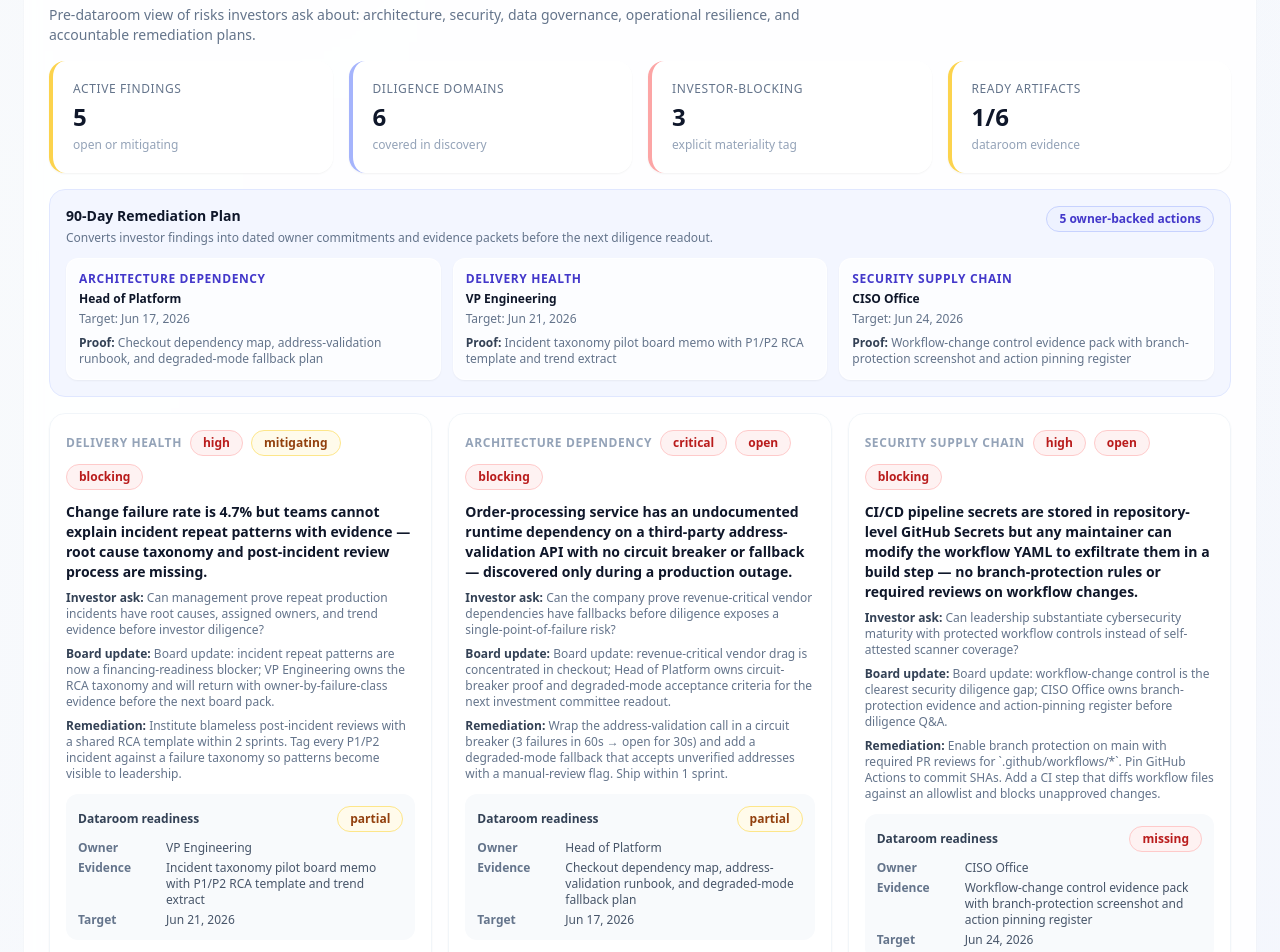
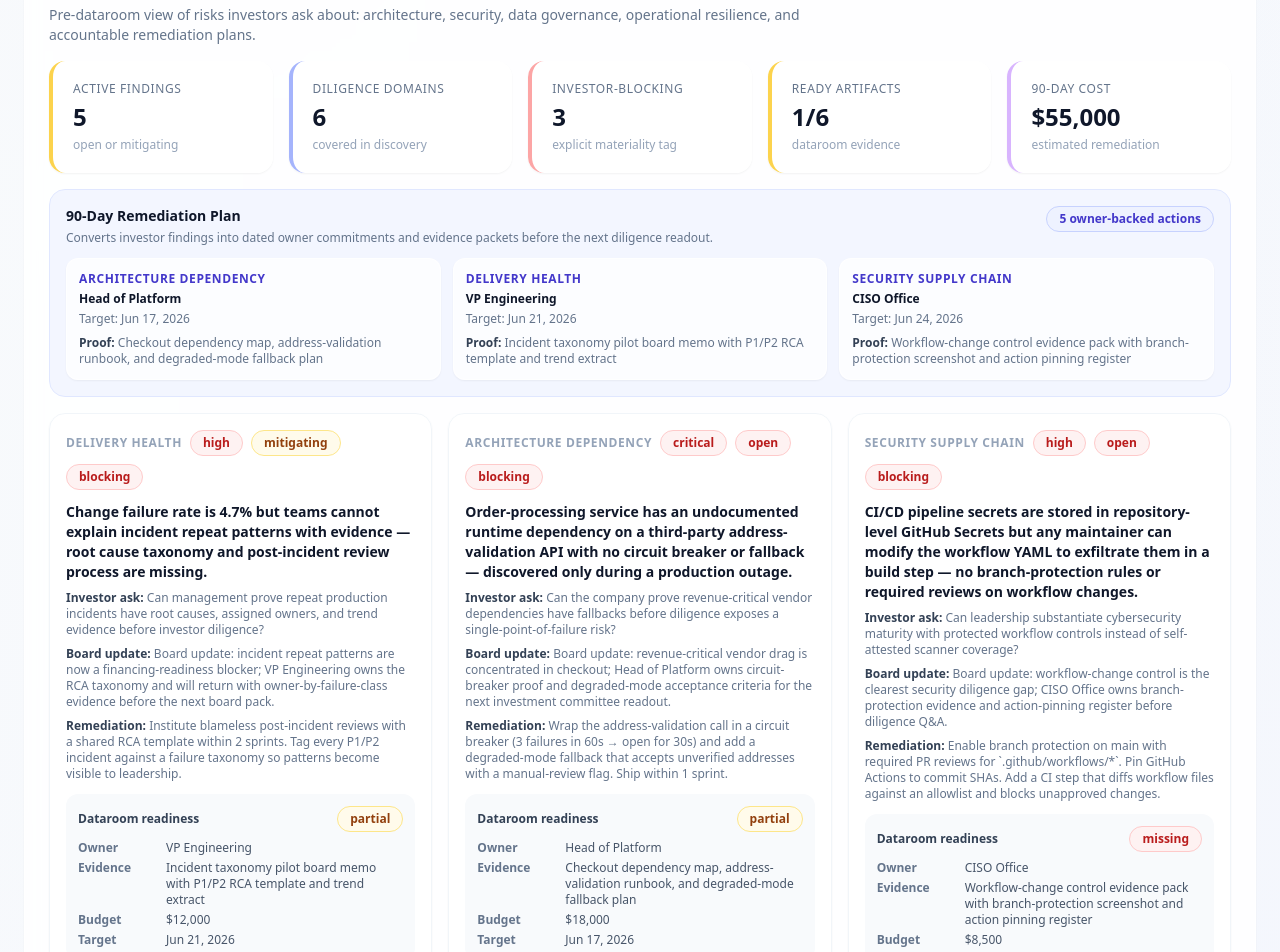
Before and after one commit to tensorgarden/cto-advisory-dashboard, a Next.js app: page / in a window 1280 px wide. Shown: the part 320-1272 px from the top of the page. Built offline with nearby package versions, Linux system fonts and the light colour scheme.

Commit message:
Cost diligence remediation plan

```diff
--- a/src/app/page.tsx
+++ b/src/app/page.tsx
@@ -583,6 +583,16 @@ function DiligenceFindingCard({ finding }: { finding: DueDiligenceFinding }) {
             <dd>{finding.evidenceArtifact}</dd>
           </div>
           <div className="flex gap-2">
+            <dt className="min-w-20 font-semibold text-slate-500">Budget</dt>
+            <dd>
+              {new Intl.NumberFormat("en-US", {
+                style: "currency",
+                currency: "USD",
+                maximumFractionDigits: 0,
+              }).format(finding.estimatedRemediationCostUsd)}
+            </dd>
+          </div>
+          <div className="flex gap-2">
             <dt className="min-w-20 font-semibold text-slate-500">Target</dt>
             <dd>
               {new Date(finding.targetRemediationDate).toLocaleDateString(
@@ -608,6 +618,15 @@ function DiligenceReadinessSection() {
   const readyDataroomArtifacts = demoDueDiligenceFindings.filter(
     (finding) => finding.dataroomStatus === "ready"
   ).length;
+  const ninetyDayRemediationCost = demoNinetyDayDiligencePlan.reduce(
+    (total, finding) => total + finding.estimatedRemediationCostUsd,
+    0
+  );
+  const formattedRemediationCost = new Intl.NumberFormat("en-US", {
+    style: "currency",
+    currency: "USD",
+    maximumFractionDigits: 0,
+  }).format(ninetyDayRemediationCost);
 
   return (
     <Card>
@@ -626,7 +645,7 @@ function DiligenceReadinessSection() {
           {investorBlockingFindings.length} blocking risks
         </Badge>
       </div>
-      <div className="mb-4 grid grid-cols-1 gap-4 md:grid-cols-4">
+      <div className="mb-4 grid grid-cols-1 gap-4 md:grid-cols-5">
         <StatCard
           label="Active Findings"
           value={String(activeFindings.length)}
@@ -654,6 +673,12 @@ function DiligenceReadinessSection() {
               : "amber"
           }
           subtitle="dataroom evidence"
+        />
+        <StatCard
+          label="90-Day Cost"
+          value={formattedRemediationCost}
+          tone="purple"
+          subtitle="estimated remediation"
         />
       </div>
       <div className="mb-4 rounded-2xl border border-indigo-100 bg-indigo-50/70 p-4">
--- a/src/lib/demo-data.ts
+++ b/src/lib/demo-data.ts
@@ -514,6 +514,7 @@ export const demoDueDiligenceFindings: DueDiligenceFinding[] = [
       "Institute blameless post-incident reviews with a shared RCA template within 2 sprints. Tag every P1/P2 incident against a failure taxonomy so patterns become visible to leadership.",
     executiveOwner: "VP Engineering",
     evidenceArtifact: "Incident taxonomy pilot board memo with P1/P2 RCA template and trend extract",
+    estimatedRemediationCostUsd: 12000,
     targetRemediationDate: "2026-06-21",
     discoveredAt: "2026-06-01",
     resolvedAt: null,
@@ -537,6 +538,7 @@ export const demoDueDiligenceFindings: DueDiligenceFinding[] = [
       "Wrap the address-validation call in a circuit breaker (3 failures in 60s → open for 30s) and add a degraded-mode fallback that accepts unverified addresses with a manual-review flag. Ship within 1 sprint.",
     executiveOwner: "Head of Platform",
     evidenceArtifact: "Checkout dependency map, address-validation runbook, and degraded-mode fallback plan",
+    estimatedRemediationCostUsd: 18000,
     targetRemediationDate: "2026-06-17",
     discoveredAt: "2026-06-03",
     resolvedAt: null,
@@ -560,6 +562,7 @@ export const demoDueDiligenceFindings: DueDiligenceFinding[] = [
       "Enable branch protection on main with required PR reviews for `.github/workflows/*`. Pin GitHub Actions to commit SHAs. Add a CI step that diffs workflow files against an allowlist and blocks unapproved changes.",
     executiveOwner: "CISO Office",
     evidenceArtifact: "Workflow-change control evidence pack with branch-protection screenshot and action pinning register",
+    estimatedRemediationCostUsd: 8500,
     targetRemediationDate: "2026-06-24",
     discoveredAt: "2026-05-28",
     resolvedAt: null,
@@ -583,6 +586,7 @@ export const demoDueDiligenceFindings: DueDiligenceFinding[] = [
       "Add a confidence-score check before surfacing AI-generated answers to customers. Route responses below 0.85 confidence to a human-review queue. Publish an AI-usage disclosure in the help center.",
     executiveOwner: "Head of Customer Experience",
     evidenceArtifact: "AI response QA sample, low-confidence escalation SOP, and published disclosure draft",
+    estimatedRemediationCostUsd: 9500,
     targetRemediationDate: "2026-06-28",
     discoveredAt: "2026-06-05",
     resolvedAt: null,
@@ -606,6 +610,7 @@ export const demoDueDiligenceFindings: DueDiligenceFinding[] = [
       "Extend on-call rotation to one frontend and one data-platform engineer per week. Define severity levels and escalation policies in a shared runbook. Run a tabletop exercise within 30 days.",
     executiveOwner: "Director of Engineering Operations",
     evidenceArtifact: "On-call coverage matrix, escalation policy draft, and tabletop exercise agenda",
+    estimatedRemediationCostUsd: 7000,
     targetRemediationDate: "2026-07-02",
     discoveredAt: "2026-06-02",
     resolvedAt: null,
@@ -629,6 +634,7 @@ export const demoDueDiligenceFindings: DueDiligenceFinding[] = [
       "Adopt a lightweight RAPID framework for all architecture decisions. Every ADR must list a Recommender, Approver, and a 6-month review date. This finding is accepted as a process change, not a technical fix.",
     executiveOwner: "CTO",
     evidenceArtifact: "RAPID decision log template plus ADR ownership register",
+    estimatedRemediationCostUsd: 3000,
     targetRemediationDate: "2026-06-10",
     discoveredAt: "2026-05-30",
     resolvedAt: "2026-06-10",
--- a/src/lib/types.ts
+++ b/src/lib/types.ts
@@ -105,6 +105,7 @@ export interface DueDiligenceFinding {
   recommendation: string;
   executiveOwner: string;
   evidenceArtifact: string;
+  estimatedRemediationCostUsd: number;
   targetRemediationDate: string;
   discoveredAt: string;
   resolvedAt: string | null;
```
Also changed, not shown: 1 other file (tests, documents, lock files or other folders).
